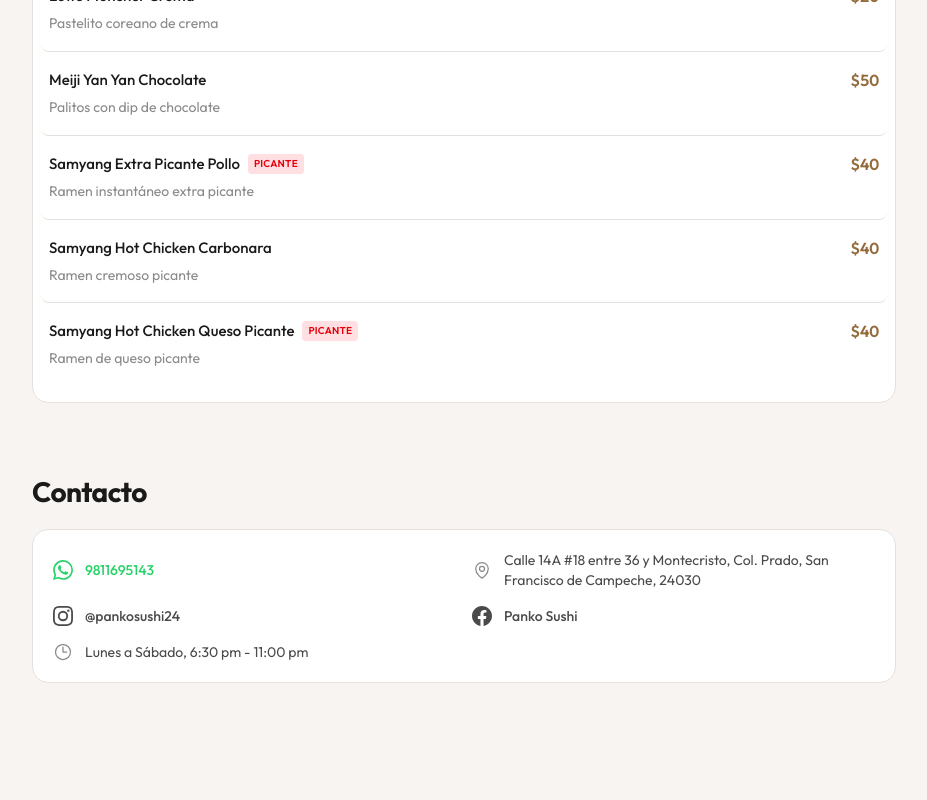
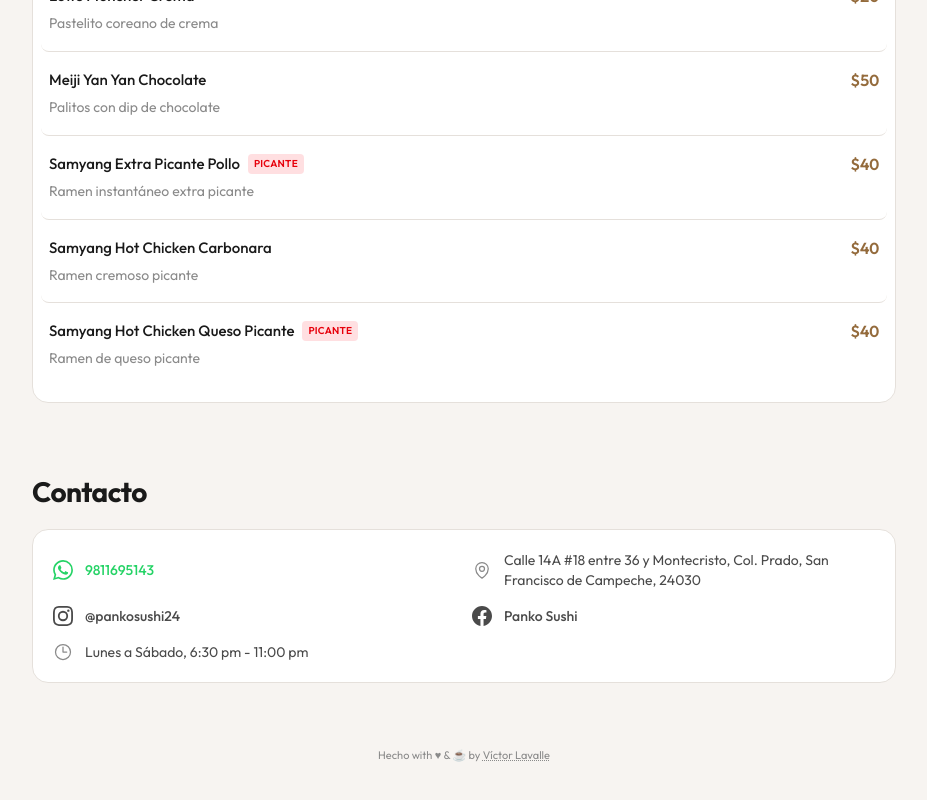
Before and after one commit to VictorLavalle/Panko-Sushi, a Next.js app: page / in a window 1280 px wide. Shown: the part 8489-9289 px from the top of the page, without its empty margins (176-1103 px from the left). Built offline with nearby package versions, Linux system fonts and the light colour scheme.

Commit message:
feat: add author signature footer

```diff
--- a/src/app/page.tsx
+++ b/src/app/page.tsx
@@ -19,7 +19,7 @@
 const { restaurant, categories } = menuData;
 
 function NoResults({ query }: Readonly<{ query: string }>) {
-  const { t } = useI18n();
+  const { t, locale } = useI18n();
   return (
     <div className="text-center py-12">
       <p className="text-[var(--color-text-secondary)] text-sm">{t("search.noResults", { query })}</p>
@@ -29,6 +29,7 @@
 }
 
 function MenuContent() {
+  const { locale } = useI18n();
   const [searchQuery, setSearchQuery] = useState("");
   const debouncedQuery = useDebounce(searchQuery, 300);
   const activeCategory = useScrollSpy(categories.map(c => c.id), 80);
@@ -139,6 +140,10 @@
         hours={restaurant.hours}
       />
 
+      <footer className="text-center py-6 text-[11px] text-[var(--color-text-muted)]">
+        {locale === "en" ? "Made" : "Hecho"} with ♥ & ☕ by <a href="https://victorlavalle.me" target="_blank" rel="noopener noreferrer" className="hover:text-[var(--color-text-secondary)] transition-colors underline decoration-dotted">Víctor Lavalle</a>
+      </footer>
+
       <BottomNavigation
         activeSection={bottomSection}
         onNavigate={handleNavigate}
```
